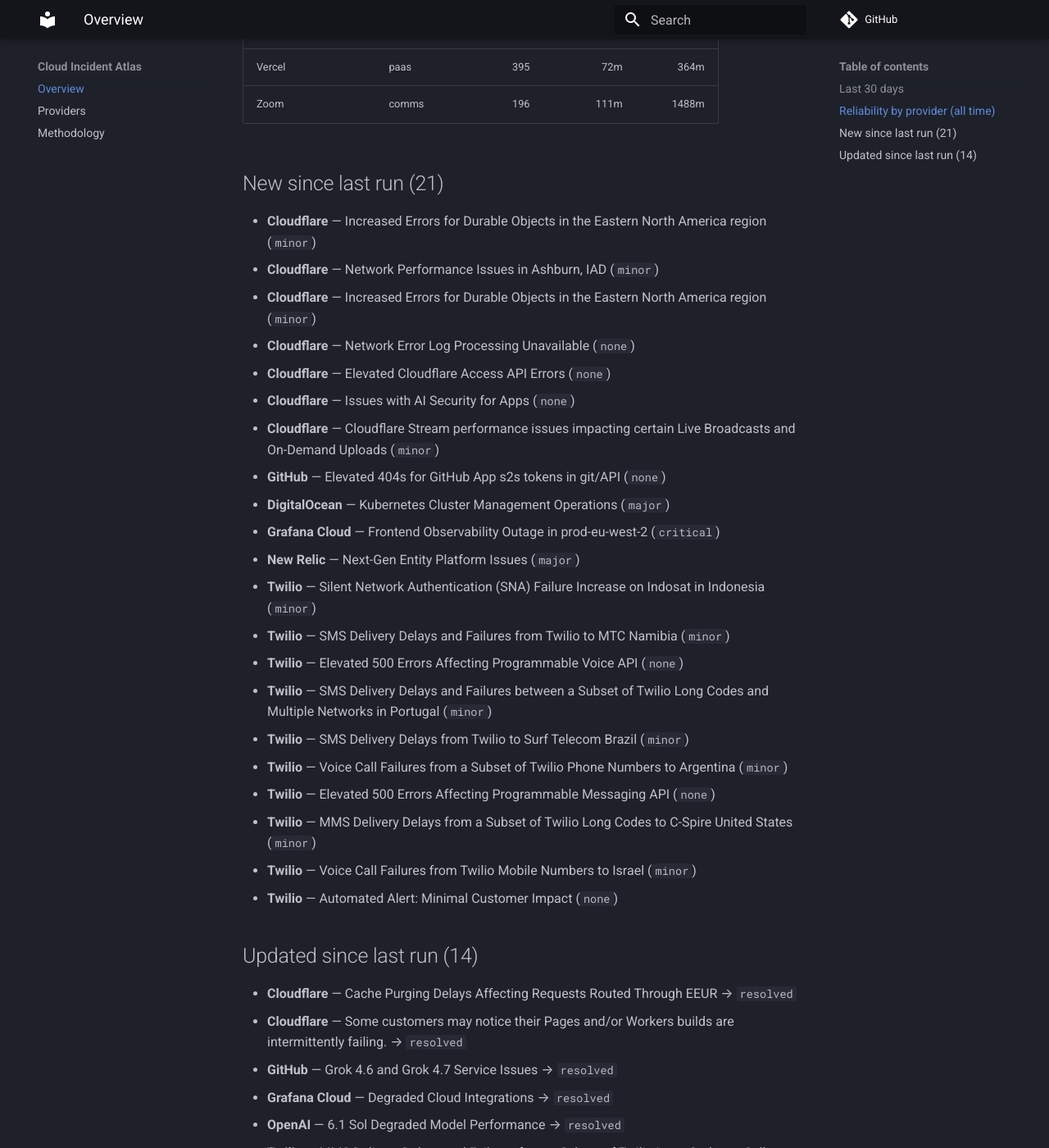
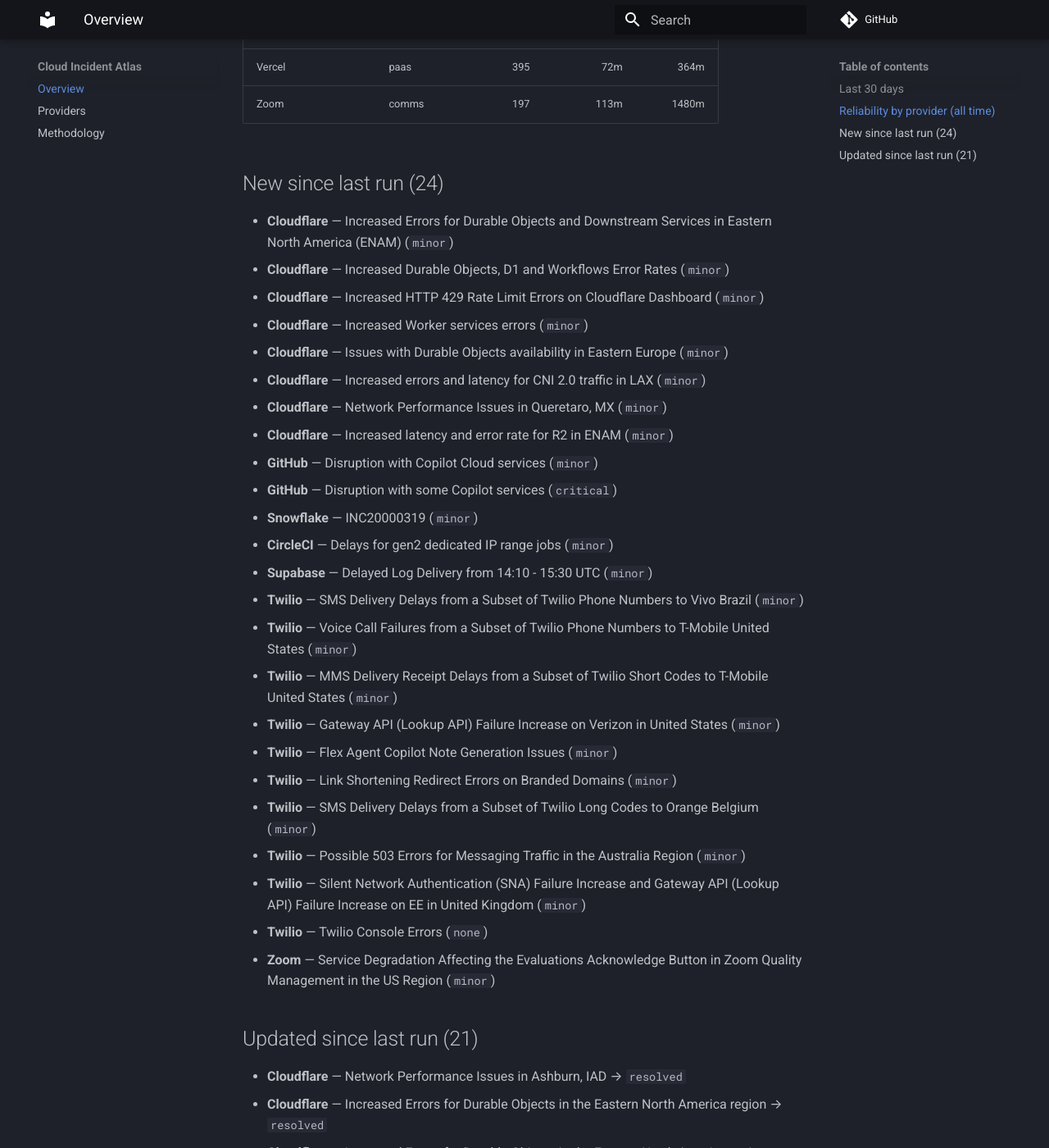
Before and after one commit to ayushgupta07xx/cloud-incident-atlas, an MkDocs documentation site: the page built from docs/index.md, in a window 1280 px wide and 1400 px high, scrolled down 1479 px. Shown: the whole window at 82% size. Built offline with MkDocs 1.6.1 and Material for MkDocs 9.7.7, drawn with Linux system fonts in a browser that asks for light colours; comment, search, counter and statistics services are not loaded; some of the changed text lies outside the part shown.

Commit message:
docs: refresh digest and charts
Regenerated from the corpus by the ingest pipeline.

Run: https://github.com/ayushgupta07xx/cloud-incident-atlas/actions/runs/40922873810

Co-authored-by: github-actions[bot] <41898282+github-actions[bot]@users.noreply.github.com>

```diff
--- a/docs/index.md
+++ b/docs/index.md
@@ -31,52 +31,62 @@
 | npm | devtools | 68 | 108m | 342m |
 | OpenAI | ai | 126 | 104m | 571m |
 | Sentry | observability | 347 | 84m | 359m |
-| Snowflake | data | 209 | 118m | 594m |
-| Supabase | paas | 450 | 152m | 1335m |
-| Twilio | comms | 11208 | 271m | 1115m |
+| Snowflake | data | 210 | 118m | 594m |
+| Supabase | paas | 451 | 150m | 1331m |
+| Twilio | comms | 11218 | 271m | 1117m |
 | Vercel | paas | 395 | 72m | 364m |
-| Zoom | comms | 196 | 111m | 1488m |
+| Zoom | comms | 197 | 113m | 1480m |
 
-## New since last run (21)
+## New since last run (24)
 
-- **Cloudflare** — Increased Errors for Durable Objects in the Eastern North America region (`minor`)
-- **Cloudflare** — Network Performance Issues in Ashburn, IAD (`minor`)
-- **Cloudflare** — Increased Errors for Durable Objects in the Eastern North America region (`minor`)
-- **Cloudflare** — Network Error Log Processing Unavailable (`none`)
-- **Cloudflare** — Elevated Cloudflare Access API Errors (`none`)
-- **Cloudflare** — Issues with AI Security for Apps (`none`)
-- **Cloudflare** — Cloudflare Stream performance issues impacting certain Live Broadcasts and On-Demand Uploads (`minor`)
-- **GitHub** — Elevated 404s for GitHub App s2s tokens in git/API (`none`)
-- **DigitalOcean** — Kubernetes Cluster Management Operations (`major`)
-- **Grafana Cloud** — Frontend Observability Outage in prod-eu-west-2 (`critical`)
-- **New Relic** — Next-Gen Entity Platform Issues (`major`)
-- **Twilio** — Silent Network Authentication (SNA) Failure Increase on Indosat in Indonesia (`minor`)
-- **Twilio** — SMS Delivery Delays and Failures from Twilio to MTC Namibia (`minor`)
-- **Twilio** — Elevated 500 Errors Affecting Programmable Voice API (`none`)
-- **Twilio** — SMS Delivery Delays and Failures between a Subset of Twilio Long Codes and Multiple Networks in Portugal (`minor`)
-- **Twilio** — SMS Delivery Delays from Twilio to Surf Telecom Brazil (`minor`)
-- **Twilio** — Voice Call Failures from a Subset of Twilio Phone Numbers to Argentina (`minor`)
-- **Twilio** — Elevated 500 Errors Affecting Programmable Messaging API (`none`)
-- **Twilio** — MMS Delivery Delays from a Subset of Twilio Long Codes to C-Spire United States (`minor`)
-- **Twilio** — Voice Call Failures from Twilio Mobile Numbers to Israel (`minor`)
-- **Twilio** — Automated Alert: Minimal Customer Impact (`none`)
+- **Cloudflare** — Increased Errors for Durable Objects and Downstream Services in Eastern North America (ENAM) (`minor`)
+- **Cloudflare** — Increased Durable Objects, D1 and Workflows Error Rates (`minor`)
+- **Cloudflare** — Increased HTTP 429 Rate Limit Errors on Cloudflare Dashboard (`minor`)
+- **Cloudflare** — Increased Worker services errors (`minor`)
+- **Cloudflare** — Issues with Durable Objects availability in Eastern Europe (`minor`)
+- **Cloudflare** — Increased errors and latency for CNI 2.0 traffic in LAX (`minor`)
+- **Cloudflare** — Network Performance Issues in Queretaro, MX (`minor`)
+- **Cloudflare** — Increased latency and error rate for R2 in ENAM (`minor`)
+- **GitHub** — Disruption with Copilot Cloud services (`minor`)
+- **GitHub** — Disruption with some Copilot services (`critical`)
+- **Snowflake** — INC20000319 (`minor`)
+- **CircleCI** — Delays for gen2 dedicated IP range jobs (`minor`)
+- **Supabase** — Delayed Log Delivery from 14:10 - 15:30 UTC (`minor`)
+- **Twilio** — SMS Delivery Delays from a Subset of Twilio Phone Numbers to Vivo Brazil (`minor`)
+- **Twilio** — Voice Call Failures from a Subset of Twilio Phone Numbers to T-Mobile United States (`minor`)
+- **Twilio** — MMS Delivery Receipt Delays from a Subset of Twilio Short Codes to T-Mobile United States (`minor`)
+- **Twilio** — Gateway API (Lookup API) Failure Increase on Verizon in United States (`minor`)
+- **Twilio** — Flex Agent Copilot Note Generation Issues (`minor`)
+- **Twilio** — Link Shortening Redirect Errors on Branded Domains (`minor`)
+- **Twilio** — SMS Delivery Delays from a Subset of Twilio Long Codes to Orange Belgium (`minor`)
+- **Twilio** — Possible 503 Errors for Messaging Traffic in the Australia Region (`minor`)
+- **Twilio** — Silent Network Authentication (SNA) Failure Increase and Gateway API (Lookup API) Failure Increase on EE in United Kingdom (`minor`)
+- **Twilio** — Twilio Console Errors (`none`)
+- **Zoom** — Service Degradation Affecting the Evaluations Acknowledge Button in Zoom Quality Management in the US Region (`minor`)
 
-## Updated since last run (14)
+## Updated since last run (21)
 
-- **Cloudflare** — Cache Purging Delays Affecting Requests Routed Through EEUR → `resolved`
-- **Cloudflare** — Some customers may notice their Pages and/or Workers builds are intermittently failing. → `resolved`
-- **GitHub** — Grok 4.6 and Grok 4.7 Service Issues → `resolved`
-- **Grafana Cloud** — Degraded Cloud Integrations → `resolved`
-- **OpenAI** — 6.1 Sol Degraded Model Performance → `resolved`
-- **Twilio** — MMS Delivery Delays and Failures from a Subset of Twilio Long Codes to Cellcom United States → `resolved`
-- **Twilio** — Gateway API (Lookup API) Failure Increase on Three in United Kingdom → `resolved`
-- **Twilio** — Voice Call Failures from a Subset of Twilio Phone Numbers to Germany → `resolved`
-- **Twilio** — MMS Delivery Delays from a Subset of Twilio Long Codes to AT&T United States → `resolved`
-- **Twilio** — SMS Delivery Delays and Failures from Twilio to Mauritel Mauritania → `resolved`
-- **Twilio** — SMS Delivery Delays and Failures Between Twilio Brazil Phone Numbers and Multiple Networks in Brazil → `identified`
+- **Cloudflare** — Network Performance Issues in Ashburn, IAD → `resolved`
+- **Cloudflare** — Increased Errors for Durable Objects in the Eastern North America region → `resolved`
+- **Cloudflare** — Increased Errors for Durable Objects in the Eastern North America region → `resolved`
+- **Cloudflare** — Network Performance Issues in Ashburn → `resolved`
+- **Cloudflare** — Delayed audit log delivery for WARP and Zero Trust services → `resolved`
+- **Cloudflare** — Elevated errors for some requests in Ashburn, Virginia → `resolved`
+- **Cloudflare** — Elevated Error Rate for Durable Objects in Lisbon → `resolved`
+- **Cloudflare** — Cloudflare Zero Trust connectivity → `resolved`
+- **GitHub** — Delayed Actions status check results → `resolved`
+- **GitHub** — Incident with Actions → `resolved`
+- **Snowflake** — INC20000301 → `postmortem`
+- **Snowflake** — INC20000299 → `postmortem`
+- **Twilio** — SMS Delivery Delays and Failures from Twilio to MTC Namibia → `resolved`
+- **Twilio** — Voice Call Failures From a Subset of Twilio Phone Numbers to Argentina → `resolved`
+- **Twilio** — MMS Delivery Delays from a Subset of Twilio Long Codes to GCI United States → `resolved`
+- **Twilio** — SMS Delivery Delays from Twilio to Surf Telecom Brazil → `resolved`
+- **Twilio** — Silent Network Authentication (SNA) Failure Increase on Indosat in Indonesia → `identified`
+- **Twilio** — MMS Delivery Delays from a Subset of Twilio Long Codes to C-Spire United States → `identified`
+- **Twilio** — SMS Delivery Delays and Failures between a Subset of Twilio Brazil Phone Numbers and Multiple Networks in Brazil → `identified`
 - **Twilio** — SMS Delivery Delays from a Subset of Twilio Short Codes to Docomo Pacific United States → `identified`
-- **Twilio** — Voice Call Failures from Twilio Phone Numbers to Digi.Mobil Romania → `identified`
-- **Google Cloud Platform** — Multiple services were experiencing issues in the europe-west2 region. → `resolved`
+- **Twilio** — Voice Call Failures from Twilio Phone Numbers to Romania → `identified`
 
 ---
 
```
Also changed, not shown: other parts of docs/index.md (+6 -6 lines), README.md (+10 -10 lines), docs/providers.md (+12 -12 lines), docs/img/mttr.svg, docs/img/timeline.svg.
